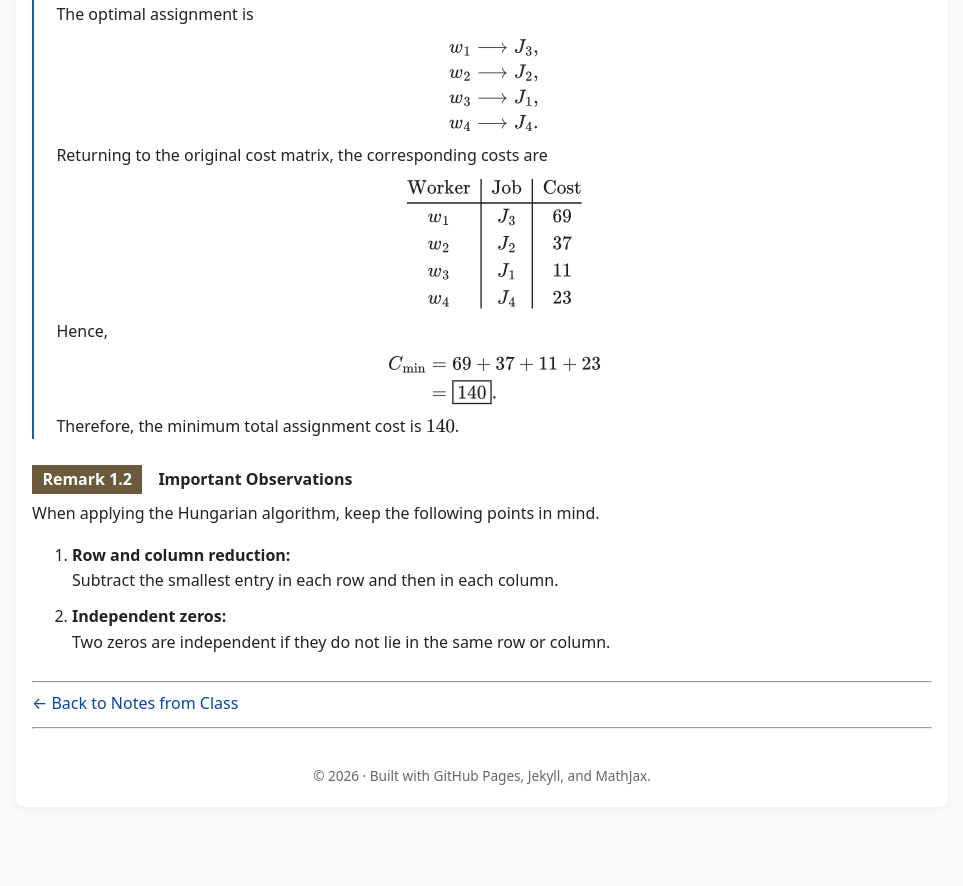
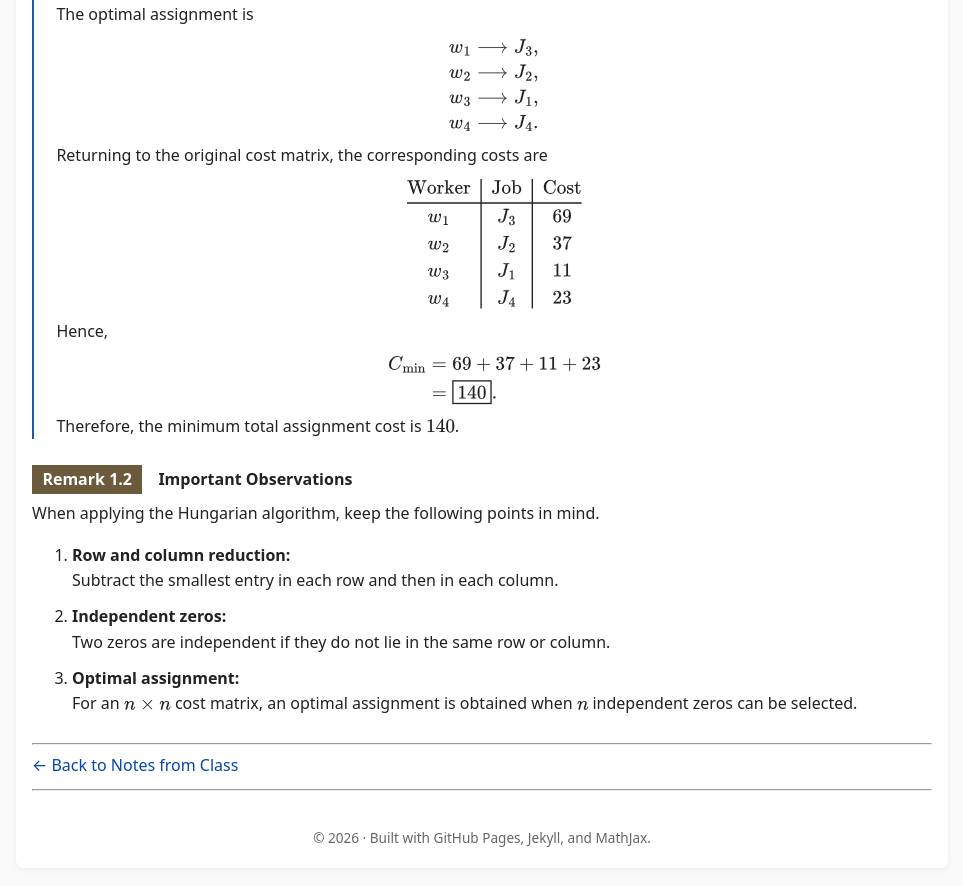
Before and after one commit to SaleemKamaludin/SaleemKamaludin.github.io, a Jekyll site: the page built from courses/math-2276/notes-from-class/supplementary-lecture-6/index.md, in a window 1280 px wide and 900 px high, scrolled down 5754 px. Shown: the top 886 px of the window, without its empty margins (158-1121 px from the left). Built offline with Jekyll 4.4.1, drawn with Linux system fonts in a browser that asks for light colours; before the commit the page ends 6593 px from its top, so only the background shows below that.

Commit message:
Add third Important Observation to Remark 1.2

```diff
--- a/courses/math-2276/notes-from-class/supplementary-lecture-6/index.md
+++ b/courses/math-2276/notes-from-class/supplementary-lecture-6/index.md
@@ -943,6 +943,16 @@ C_{\min}
           lie in the same row or column.
         </p>
       </li>
+
+      <li id="remark-hungarian-important-observations-item-3">
+        <strong>Optimal assignment:</strong>
+
+        <p>
+          For an \(n\times n\) cost matrix, an optimal
+          assignment is obtained when \(n\) independent
+          zeros can be selected.
+        </p>
+      </li>
 </ol>
 
   </div>
```
